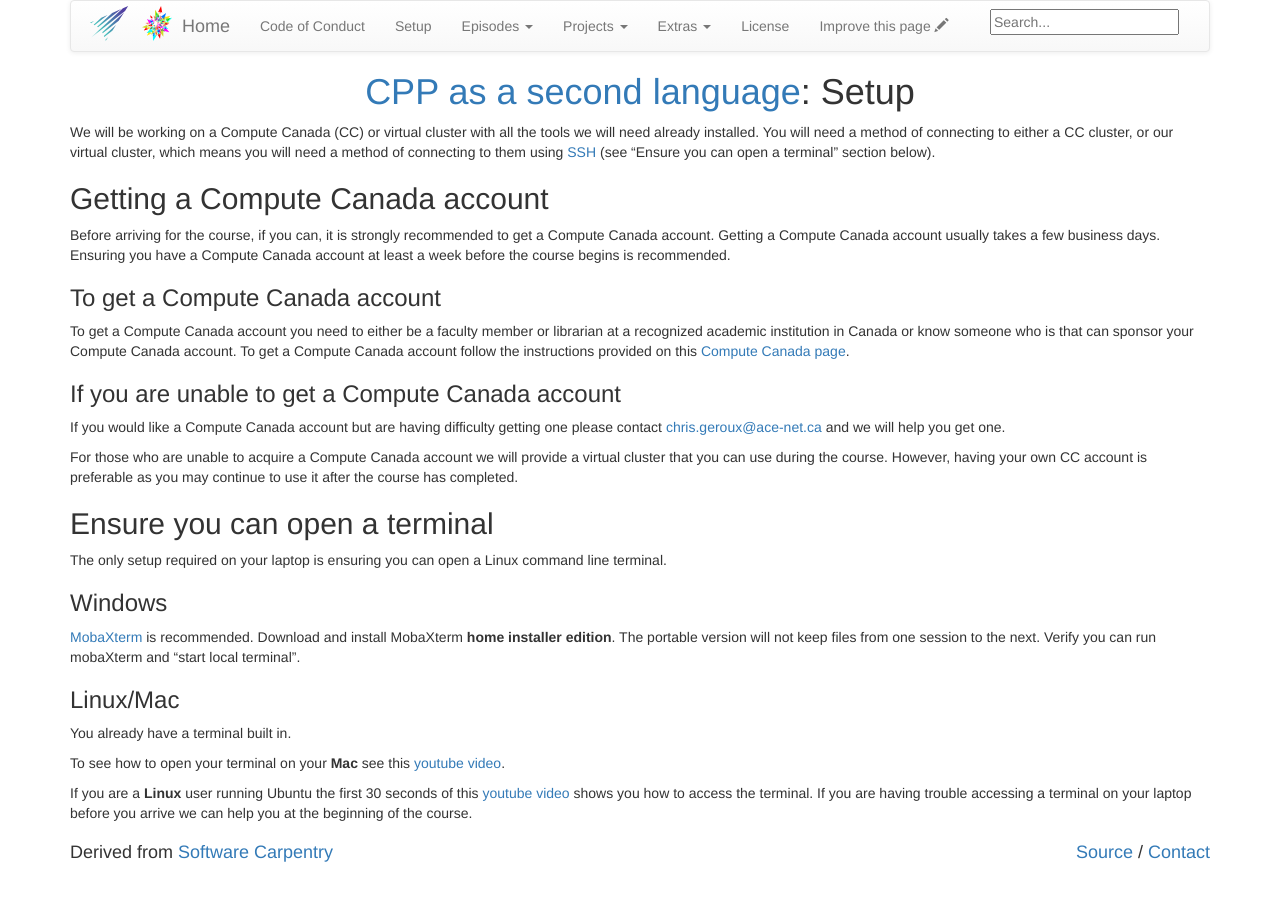
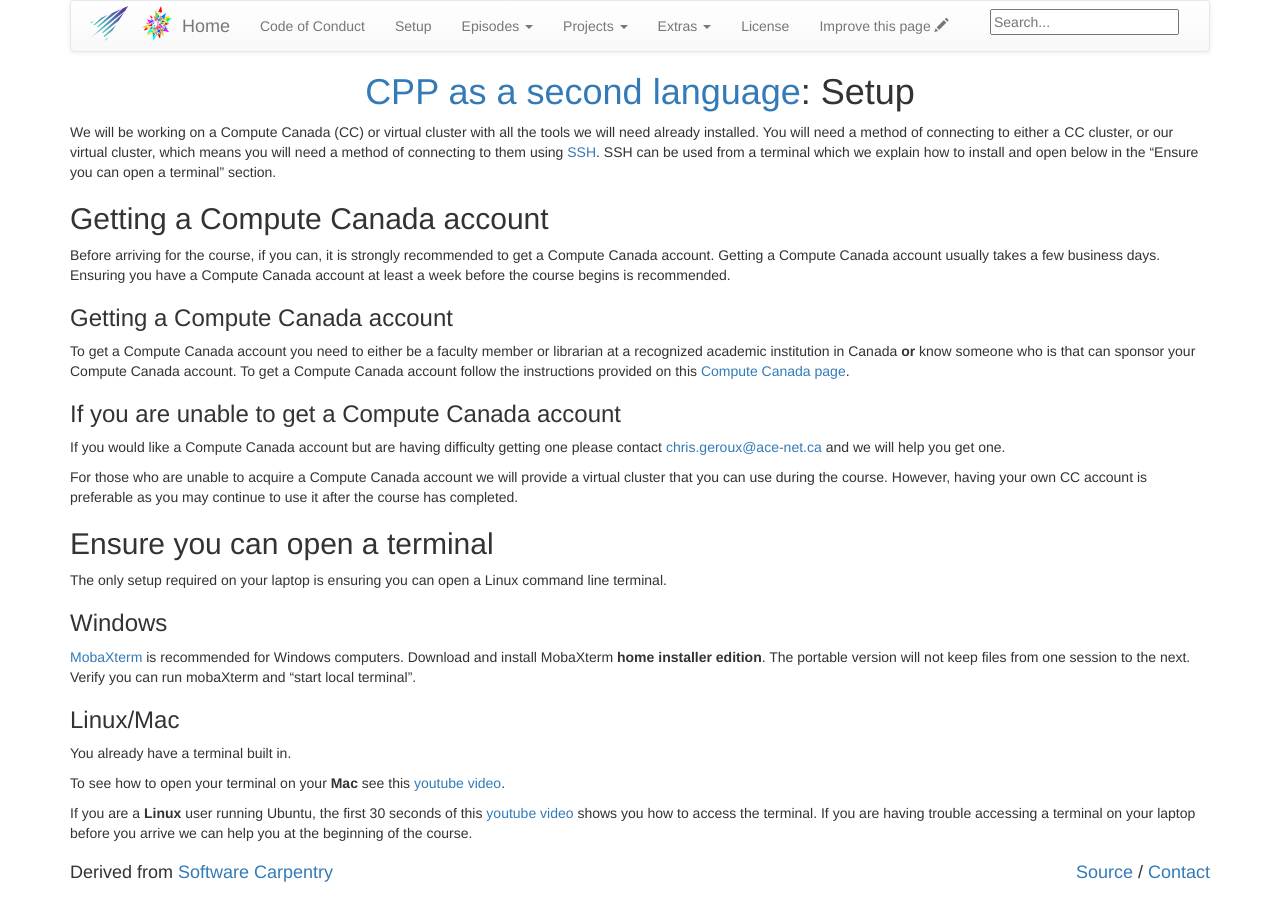
Before and after one commit to acenet-arc/cpp_as_a_second_language, a Jekyll site: the page built from setup.md, in a window 1280 px wide. Built offline with Jekyll 4.4.1, drawn with Linux system fonts in a browser that asks for light colours.

Commit message:
Fixes to setup instructions

```diff
--- a/setup.md
+++ b/setup.md
@@ -4,13 +4,13 @@ title: Setup
 permalink: /setup/
 ---
 
-We will be working on a Compute Canada (CC) or virtual cluster with all the tools we will need already installed. You will need a method of connecting to either a CC cluster, or our virtual cluster, which means you will need a method of connecting to them using [SSH](https://docs.computecanada.ca/wiki/SSH) (see "Ensure you can open a terminal" section below).
+We will be working on a Compute Canada (CC) or virtual cluster with all the tools we will need already installed. You will need a method of connecting to either a CC cluster, or our virtual cluster, which means you will need a method of connecting to them using [SSH](https://docs.computecanada.ca/wiki/SSH). SSH can be used from a terminal which we explain how to install and open below in the "Ensure you can open a terminal" section.
 
 ## Getting a Compute Canada account
 Before arriving for the course, if you can, it is strongly recommended to get a Compute Canada account. Getting a Compute Canada account usually takes a few business days. Ensuring you have a Compute Canada account at least a week before the course begins is recommended.
 
-### To get a Compute Canada account
-To get a Compute Canada account you need to either be a faculty member or librarian at a recognized academic institution in Canada or know someone who is that can sponsor your Compute Canada account. To get a Compute Canada account follow the instructions provided on this [Compute Canada page](https://www.computecanada.ca/research-portal/account-management/apply-for-an-account/).
+### Getting a Compute Canada account
+To get a Compute Canada account you need to either be a faculty member or librarian at a recognized academic institution in Canada **or** know someone who is that can sponsor your Compute Canada account. To get a Compute Canada account follow the instructions provided on this [Compute Canada page](https://www.computecanada.ca/research-portal/account-management/apply-for-an-account/).
 
 ### If you are unable to get a Compute Canada account
 If you would like a Compute Canada account but are having difficulty getting one please contact [chris.geroux@ace-net.ca ](mailto:chris.geroux@ace-net.ca ) and we will help you get one.
@@ -21,11 +21,11 @@ For those who are unable to acquire a Compute Canada account we will provide a v
 The only setup required on your laptop is ensuring you can open a Linux command line terminal.
 
 ### Windows
-[MobaXterm](http://mobaxterm.mobatek.net/) is recommended. Download and install MobaXterm **home installer edition**. The portable version will not keep files from one session to the next. Verify you can run mobaXterm and "start local terminal".
+[MobaXterm](http://mobaxterm.mobatek.net/) is recommended for Windows computers. Download and install MobaXterm **home installer edition**. The portable version will not keep files from one session to the next. Verify you can run mobaXterm and "start local terminal".
 
 ### Linux/Mac
 You already have a terminal built in.
 
 To see how to open your terminal on your **Mac** see this [youtube video](https://www.youtube.com/watch?v=zw7Nd67_aFw).
 
-If you are a **Linux** user running Ubuntu the first 30 seconds of this [youtube video](https://www.youtube.com/watch?v=_xUvH2iRizU) shows you how to access the terminal. If you are having trouble accessing a terminal on your laptop before you arrive we can help you at the beginning of the course.
+If you are a **Linux** user running Ubuntu, the first 30 seconds of this [youtube video](https://www.youtube.com/watch?v=_xUvH2iRizU) shows you how to access the terminal. If you are having trouble accessing a terminal on your laptop before you arrive we can help you at the beginning of the course.
```
